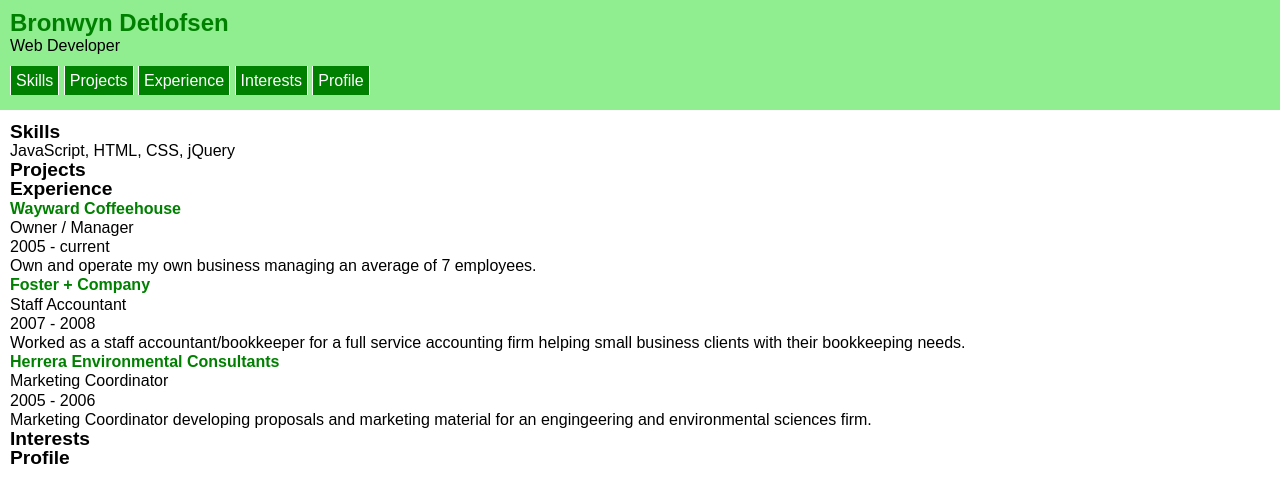
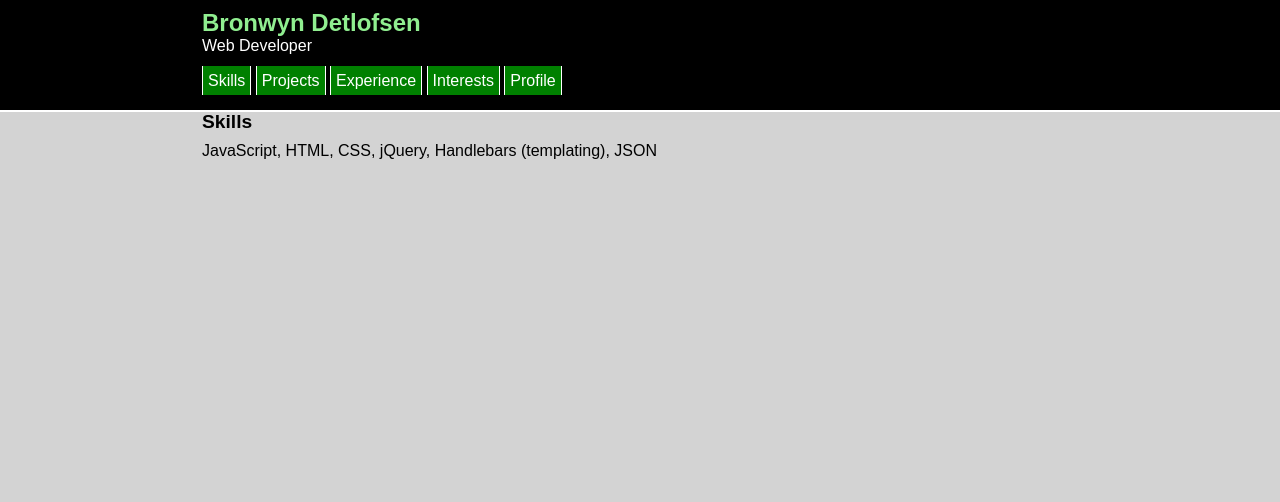
Before and after one commit to bronwyndet/portfolio, a plain HTML site: page index.html in a window 1280 px wide. Drawn offline with nearby package versions, Linux system fonts and the light colour scheme.

Commit message:
Handlebars templating working and adding projects, adjusted CSS, added hover on nav

```diff
--- a/css/base.css
+++ b/css/base.css
@@ -4,16 +4,20 @@ body {
   width: 100%;
   font-family: sans-serif;
   line-height: 1.2em;
+  background-color: lightgrey;
 }
 
 header {
-  background-color: lightgreen;
+  background-color: black;
   padding-bottom: 15px;
   border-bottom: 2px solid white;
 }
 
+
 header section {
-  padding: 10px;
+  padding-bottom: 10px;
+  padding-top: 10px;
+  padding-left: 10px;
 }
 
 header nav {
@@ -21,30 +25,43 @@ header nav {
 }
 
 main {
-  margin: 10px;
   background-color:
+}
+
+main section {
+  padding-left: 10px;
 }
 
 h1 {
   font-size: 1.5em;
   font-weight: bold;
-  color: green;
+  color: lightgreen;
   line-height: 1.1em;
 }
 
 h2 {
   font-size: 1.2em;
   font-weight: bold;
+  margin-bottom: 10px;
 }
 
 h3 {
   font-weight: bold;
   color: green;
+  padding-top: 10px;
+}
+
+h5  {
+  color: white;
 }
 
 a {
   text-decoration: none;
   color: white;
+}
+
+p {
+  margin-bottom: 5px;
 }
 
 em {
@@ -55,13 +72,22 @@ em {
   display: none;
 }
 
-#navigation li {
-  display: inline-block;
+.nav {
   background-color: green;
   border-left: 1px solid white;
   border-right: 1px solid white;
+}
 
-  /*border-radius: 5px;*/
+.nav:hover {
+  background-color: grey;
+}
+
+.nav:active {
+  background-color: black;
+}
+
+#navigation li {
+  display: inline-block;
   padding: 5px;
 }
 
@@ -76,6 +102,14 @@ em {
 
 @media only screen and (min-width: 640px) {
 
+  header div {
+    width: 70%;
+    margin: 0 auto;
+  }
 
+  main {
+    width: 70%;
+    margin: 0 auto;
+  }
 
 }
--- a/index.html
+++ b/index.html
@@ -12,38 +12,40 @@
 
   <body>
     <header>
+      <div>
         <section>
           <h1>Bronwyn Detlofsen</h1>
           <h5>Web Developer</h5>
         </section>
         <nav>
           <ul id="navigation">
-          <li class="nav" data-category="skills"><a href="#">Skills</a></li>
+            <a href="#"><li class="nav" data-category="skills">Skills</li></a>
             <li class="nav" data-category="projects"><a href="#">Projects</a></li>
             <li class="nav" data-category="experience"><a href="#">Experience</a></li>
             <li class="nav" data-category="interests"><a href="#">Interests</a></li>
             <li class="nav" data-category="profile"><a href="#">Profile</a></li>
           </ul>
         </nav>
+    </div>
     </header>
 
     <main>
 
       <section class="category" id="skills">
         <h2>Skills</h2>
-          <p>JavaScript, HTML, CSS, jQuery</p>
+          <p>JavaScript, HTML, CSS, jQuery, Handlebars (templating), JSON</p>
       </section>
 
       <section class="category" id="projects">
         <h2>Projects</h2>
+        <article id="projblurb">
+        </article>
           <script id="project-template" type="text/x-handlebars-template">
-            <article id="projblurb">
               <h3>{{projName}}</h3>
-              <h4>Skills involved: {{projSkills}}</h4>
+              <h4><em>Skills involved:</em> {{projSkills}}</h4>
                 <ul>
                   <li>{{{projDesc}}}</li>
                 </ul>
-            </article>
           </script>
         </section>
 
--- a/js/app.js
+++ b/js/app.js
@@ -1,6 +1,8 @@
 'use strict';
 
 var navView = {};
+
+$('.category').not('#skills').hide();
 
 navView.navigate = function() {
   $('.nav').on('click', function() {
--- a/js/build.js
+++ b/js/build.js
@@ -36,12 +36,15 @@ function ProjectEntry (opts) {
   this.projName = opts.projName;
   this.projSkills = opts.projSkills;
   this.projDesc = opts.projDesc;
+
 }
 
 ProjectEntry.prototype.toHtml = function() {
   var source = $('#project-template').html();
   var templateRender = Handlebars.compile(source);
+  console.log(this);
   return templateRender(this);
+
 };
 
 projEntries.forEach(function(opts) {
--- a/js/source.js
+++ b/js/source.js
@@ -31,6 +31,6 @@ var projEntries = [
   {
     projName:        'BusMall',
     projSkills:       'JavaScript, JSON, HTML, CSS, Chart.js',
-    projDesc:  '<p>Created a survey page to collect data on product interest using vanilla <em>JavaScript</em>. Designed a click-based survey based on a selection of images and tracked the data for presentation in bar graph form. Used JSON to persist the survey data on a local machine for cumulative scoring of product interest. Made use of event listeners, event handlers, JSON, and Chart.js'
+    projDesc:  '<p>Created a survey page to collect data on product interest using vanilla <em>JavaScript</em>. Designed a click-based survey based on a selection of images and tracked the data for presentation in bar graph form. Used JSON to persist the survey data on a local machine for cumulative scoring of product interest. Made use of event listeners, event handlers, JSON, and Chart.js.</p>'
   }
 ];
```
Lines whose indentation alone changed are shown as unchanged.
